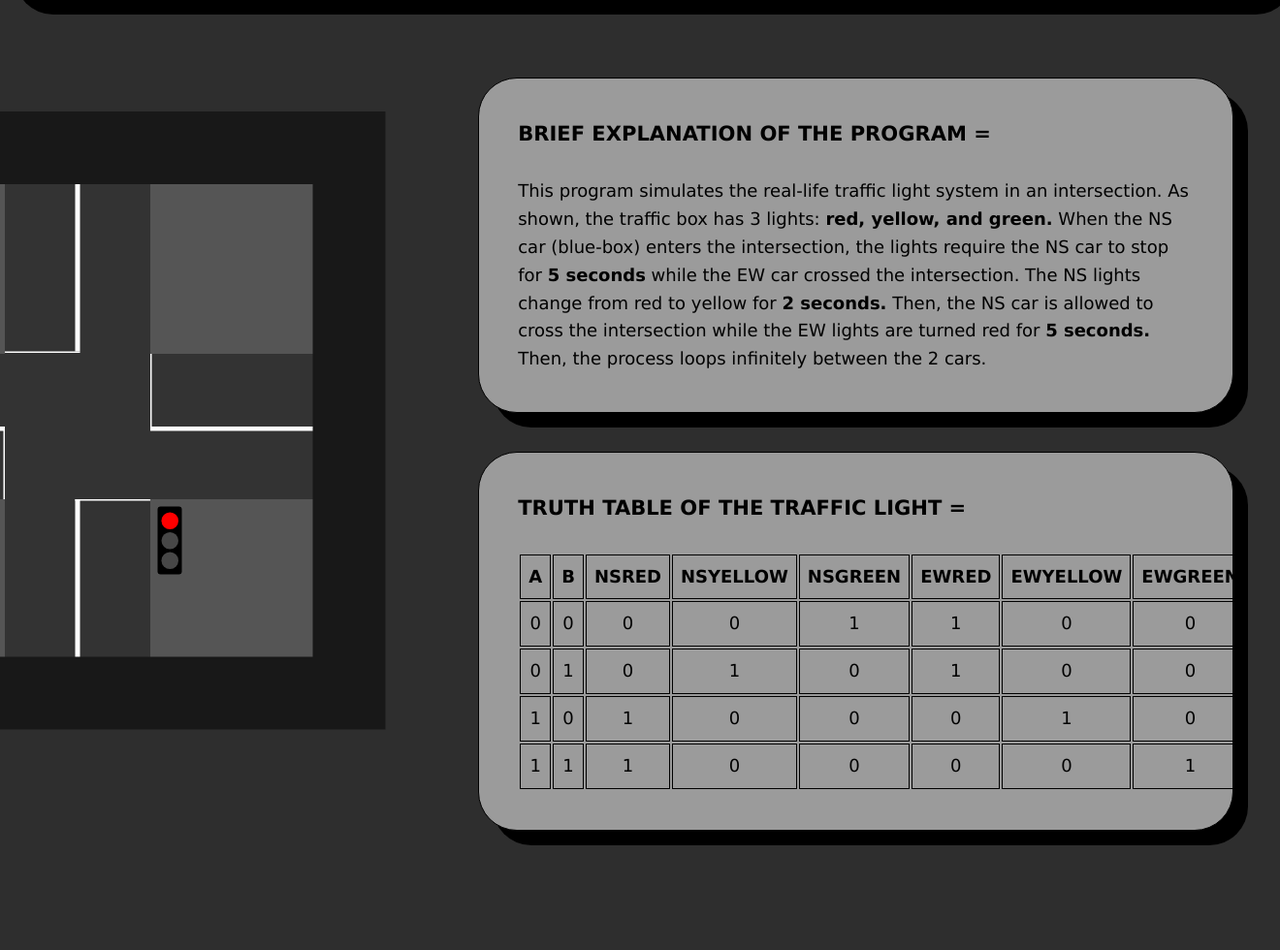
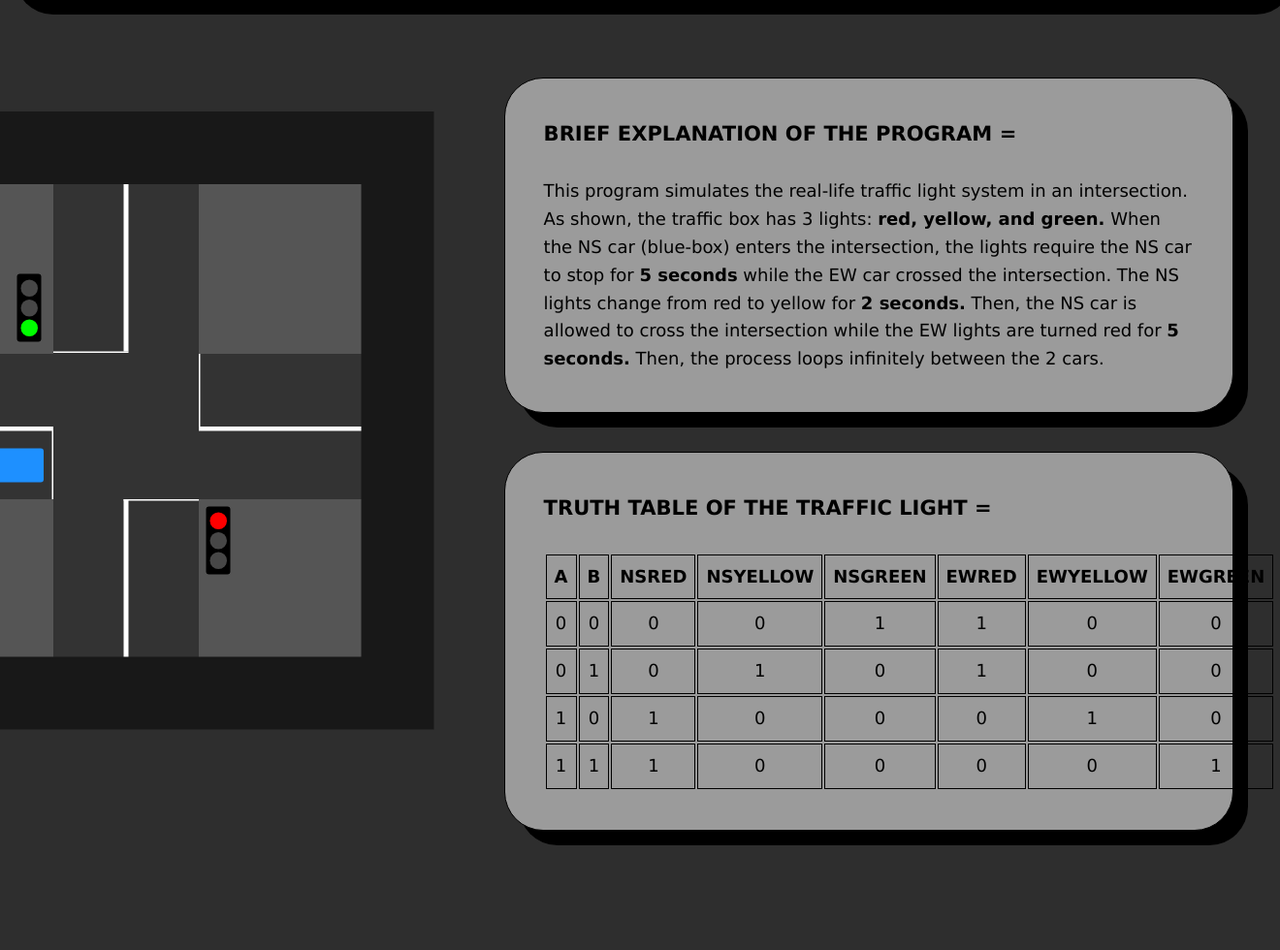
Before and after one commit to shynerietorres-creator/Trafficlightsimulator, a Flask app: page / in a window 1320 px wide. Shown: the part 73-1053 px from the top of the page at 97% size. Run offline with Flask 3, Linux system fonts and the light colour scheme.

Commit message:
style.css

```diff
--- a/static/style.css
+++ b/static/style.css
@@ -24,7 +24,7 @@
 
 .text {
     position: relative;
-    width: 59%;
+    width: 57%;
     background-color: #9b9b9b;
     padding: 40px;
     float: right;
@@ -40,7 +40,7 @@
 
 .box {
     position: relative;
-    width: 59%;
+    width: 57%;
     background-color: #9b9b9b;
     padding: 40px;
     float: right;
@@ -77,7 +77,7 @@
     height: 980px;
     background-color: #555;
     top: 380px;
-    right: 1750px;
+    right: 1650px;
 }
 
 .road.vertical {
```
